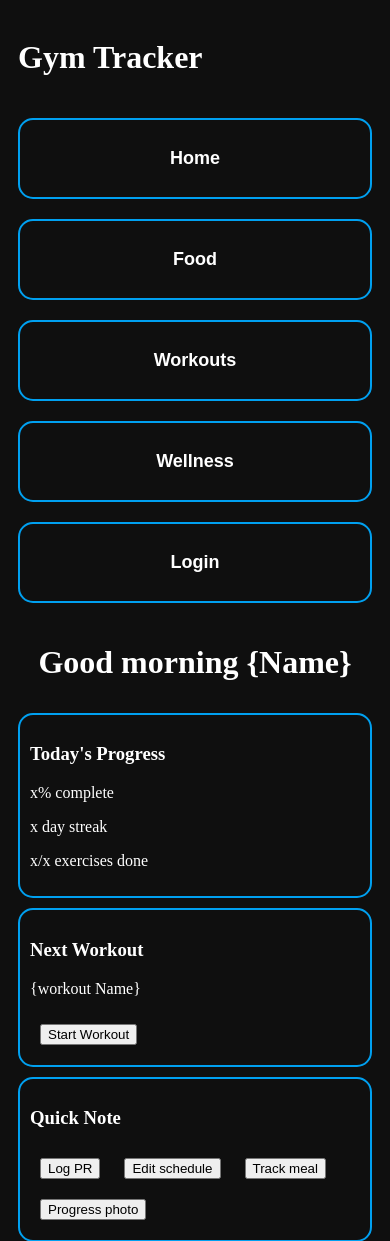
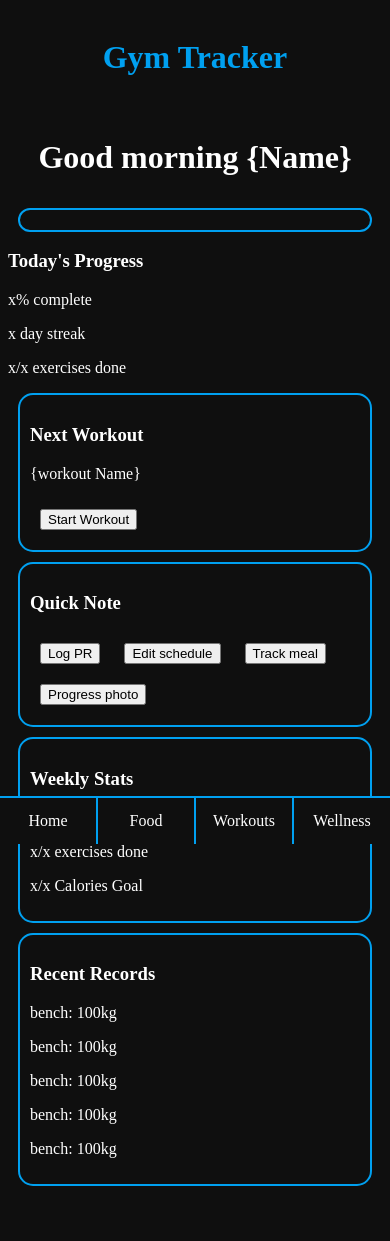
Before and after one commit to Johan-Tol/GymTracker, a PHP site: page /Project/FrontEnd/Pages/home.html in a window 390 px wide. Shown: the top 1241 px of the page. After the commit the page ends 1186 px from the top, so only its background shows below. Run offline with PHP 8.4, Linux system fonts and the light colour scheme.

Commit message:
navbar and mobile navbar

```diff
--- a/Project/FrontEnd/Pages/home.html
+++ b/Project/FrontEnd/Pages/home.html
@@ -1,30 +1,40 @@
 <!DOCTYPE html>
 <html lang="en">
+
 <head>
     <meta charset="UTF-8">
     <meta name="viewport" content="width=device-width, initial-scale=1.0">
     <link rel="stylesheet" href="../Style/style.css">
     <title>Home</title>
 </head>
+
 <body>
-    <header class="space-around row wrap">
-        <div class="width-100 center">
-            <h1 class="width-100">Gym Tracker</h1>
-        </div>
-        <div class="width-100 tab border center"><p>Home</p></div>
-        <div class="width-100 tab border center"><p>Food</p></div>
-        <div class="width-100 tab border center"><p>Workouts</p></div>
-        <div class="width-100 tab border center"><p>Wellness</p></div>
-        <div class="width-100 tab border center" onclick="LoginButton()"><p id="loginText">Logout</p></div>
+    <header class="header space-around wrap">
+        <h1 class="logo">Gym Tracker</h1>
+        <nav class="navbar">
+            <a>Home</a>
+            <a>Food</a>
+            <a>Workouts</a>
+            <a>Wellness</a>
+            <div onclick="LoginButton()">
+                <a id="loginText">Logout</a>
+            </div>
+        </nav>
+        <nav class="--mobileNavbar">
+            <a>Home</a>
+            <a>Food</a>
+            <a>Workouts</a>
+            <a>Wellness</a>
+        </nav>
     </header>
     <div class="center">
         <h1 id="goodmorningText">Good morning {Name}</h1>
     </div>
-    <div class="border">
-        <h3>Today's Progress</h3>
-        <p>x% complete</p>
-        <p>x day streak</p>
-        <p>x/x exercises done</p>
+    <div class="border"></div>
+    <h3>Today's Progress</h3>
+    <p>x% complete</p>
+    <p>x day streak</p>
+    <p>x/x exercises done</p>
     </div>
     <div class="border">
         <h3>Next Workout</h3>
@@ -53,6 +63,7 @@
         <p>bench: 100kg</p>
     </div>
 </body>
+
 </html>
 
 <script src="../Script/script.js"></script>
--- a/Project/FrontEnd/Style/style.css
+++ b/Project/FrontEnd/Style/style.css
@@ -13,8 +13,53 @@ div {
     margin: 10px;
 }
 
+.header {
+    display: flex;
+    flex-direction: column;
+    justify-content: space-between;
+    align-items: center;
+    padding: 10px;
+}
+
 .width-100 {
     width: 100%;
+}
+
+.logo {
+    color: var(--secondary-color);
+}
+
+.navbar {
+    cursor: pointer;
+    width: 50%;
+    min-width: 512px;
+    max-width: 500px;
+    display: flex;
+    flex-direction: row;
+    justify-content: center;
+    align-items: center;
+    gap: 10px;
+    padding: 5px;
+    border: 1px solid var(--secondary-color);
+    border-radius: 50px;
+}
+
+.navbar a {
+    text-decoration: none;
+    color: var(--text-color);
+    padding: 10px;
+}
+
+.navbar a:hover {
+    color: var(--secondary-color);
+}
+
+.navbar a:active {
+    color: var(--secondary-color);
+}
+
+.--mobileNavbar {
+    display: none;
 }
 
 .tab {
@@ -28,7 +73,8 @@ div {
     cursor: pointer;
 }
 
-input, button {
+input,
+button {
     margin: 10px;
 }
 
@@ -66,7 +112,8 @@ input, button {
     justify-content: space-around;
 }
 
-p, h1 {
+p,
+h1 {
     color: var(--text-color);
 }
 
@@ -85,3 +132,49 @@ form {
         flex-wrap: wrap;
     }
 }
+
+@media (max-width: 563px) {
+    .navbar {
+        display: none;
+    }
+
+    .--mobileNavbar {
+        width: 100%;
+        bottom: 0;
+        text-align: center;
+        position: fixed;
+        display: flex;
+        flex-direction: row;
+        justify-content: center;
+        border-top: #00a0f0 2px solid;
+    }
+
+    .--mobileNavbar a {
+        display: flex;
+        justify-content: center;
+        width: 25%;
+        padding: 14px;
+        text-decoration: none;
+        color: var(--text-color);
+        background-color: var(--main-color);
+        border-left: #00a0f0 2px solid;
+    }
+
+    .--mobileNavbar a:hover {
+        cursor: pointer;
+        background-color: var(--secondary-color);
+    }
+
+    .--mobileNavbar a:active {
+        background-color: var(--secondary-color);
+    }
+
+    .--mobileNavbar a:first-child {
+        border-left: none;
+    }
+
+    .--mobileNavbar a:last-child {
+        border-right: none;
+    }
+
+}
```
